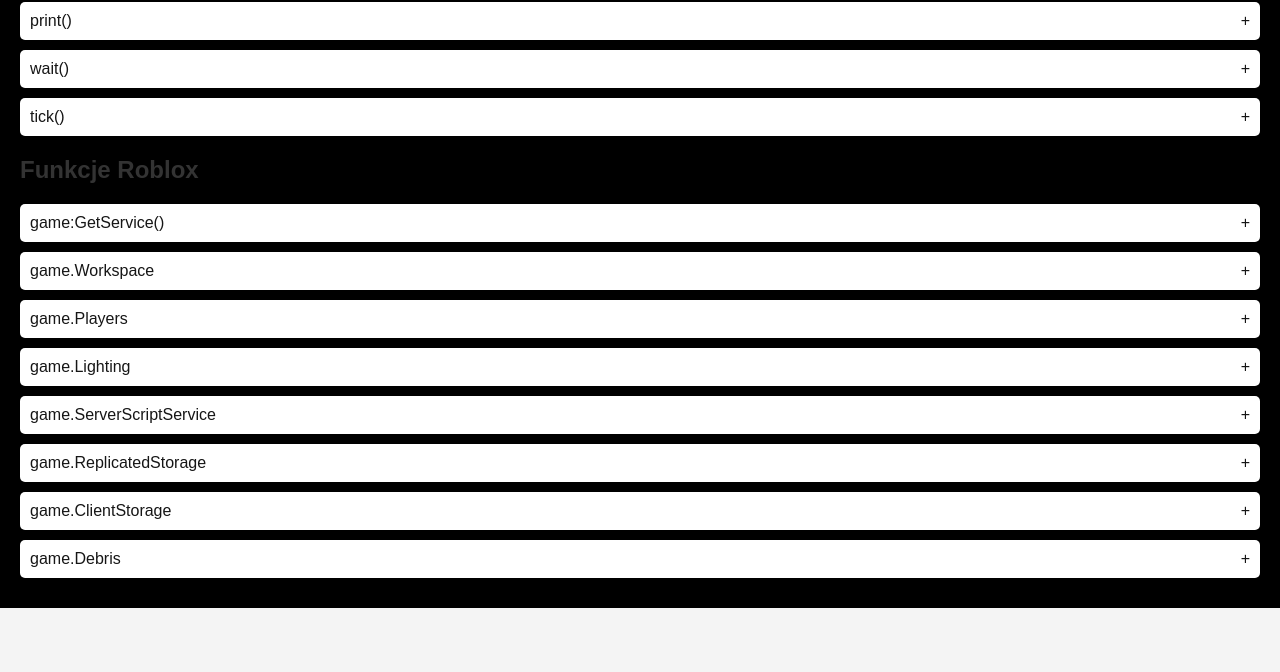
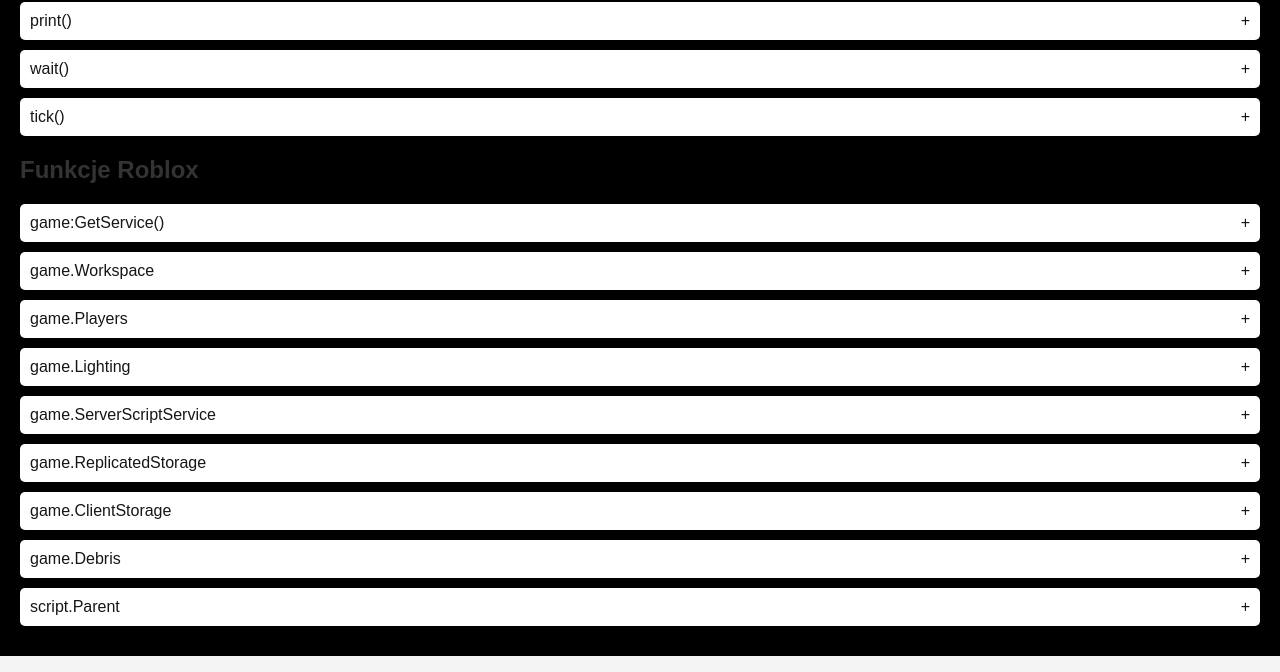
Before and after one commit to odi1125/funkcje-lua, a plain HTML site: page index.html in a window 1280 px wide. Shown: the part 232-904 px from the top of the page. Before the commit the page ends 856 px from the top, so only its background shows below. Drawn offline with Linux system fonts and the light colour scheme.

Commit message:
Update index.html

```diff
--- a/index.html
+++ b/index.html
@@ -150,6 +150,14 @@
     <div id="game.Debris" class="function-description">
         game.Debris -- zarządza obiektami do usunięcia po czasie
     </div>
+
+        <div class="function-box" onclick="toggleDescription('script.Parent')">
+        <span>script.Parent</span>
+        <span>+</span>
+    </div>
+    <div id="script.Parent" class="function-description">
+        script.Parent -- script to ten w którym piszesz a Parent to rodzic skryptu
+    </div>
 </div>
 </div>
 
```
